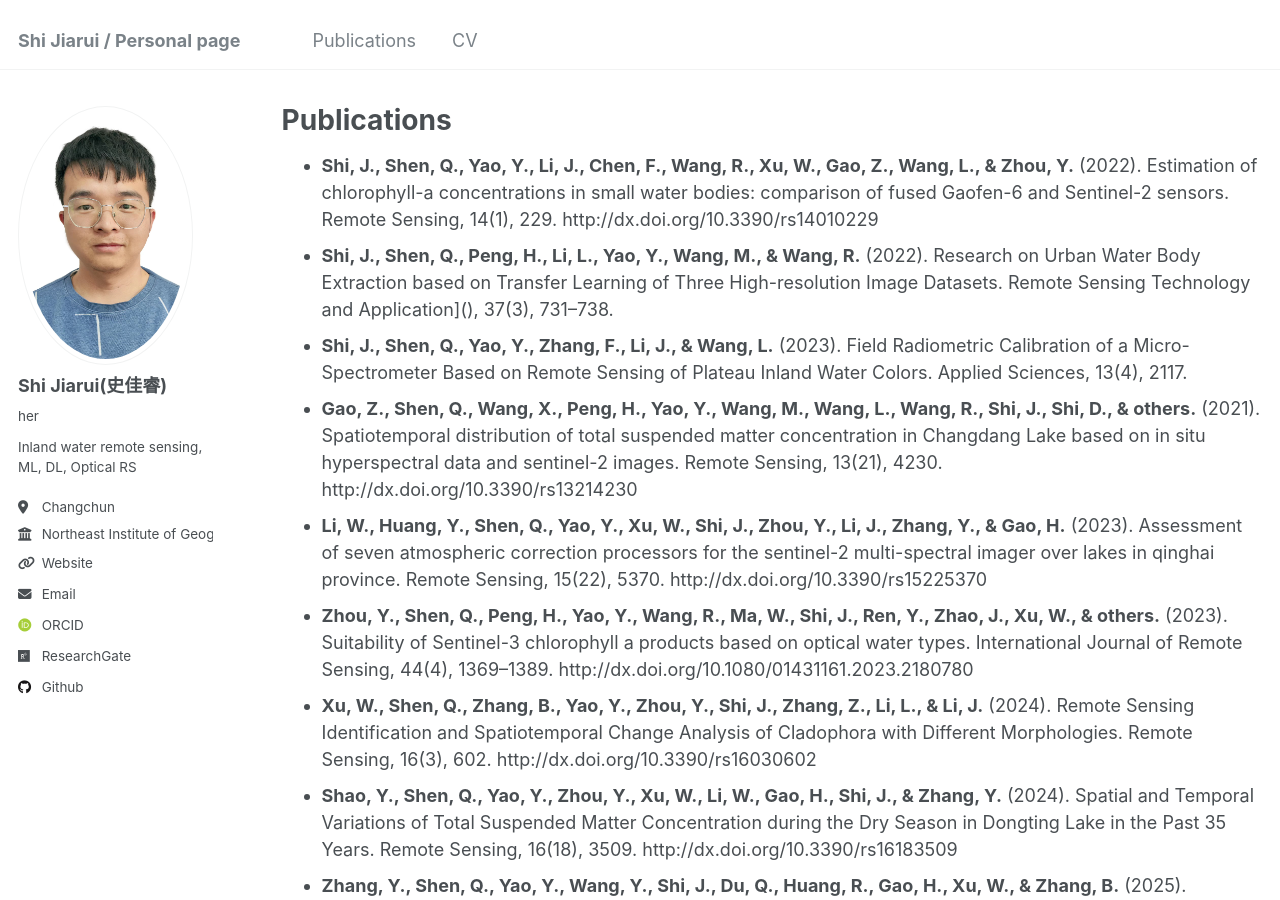
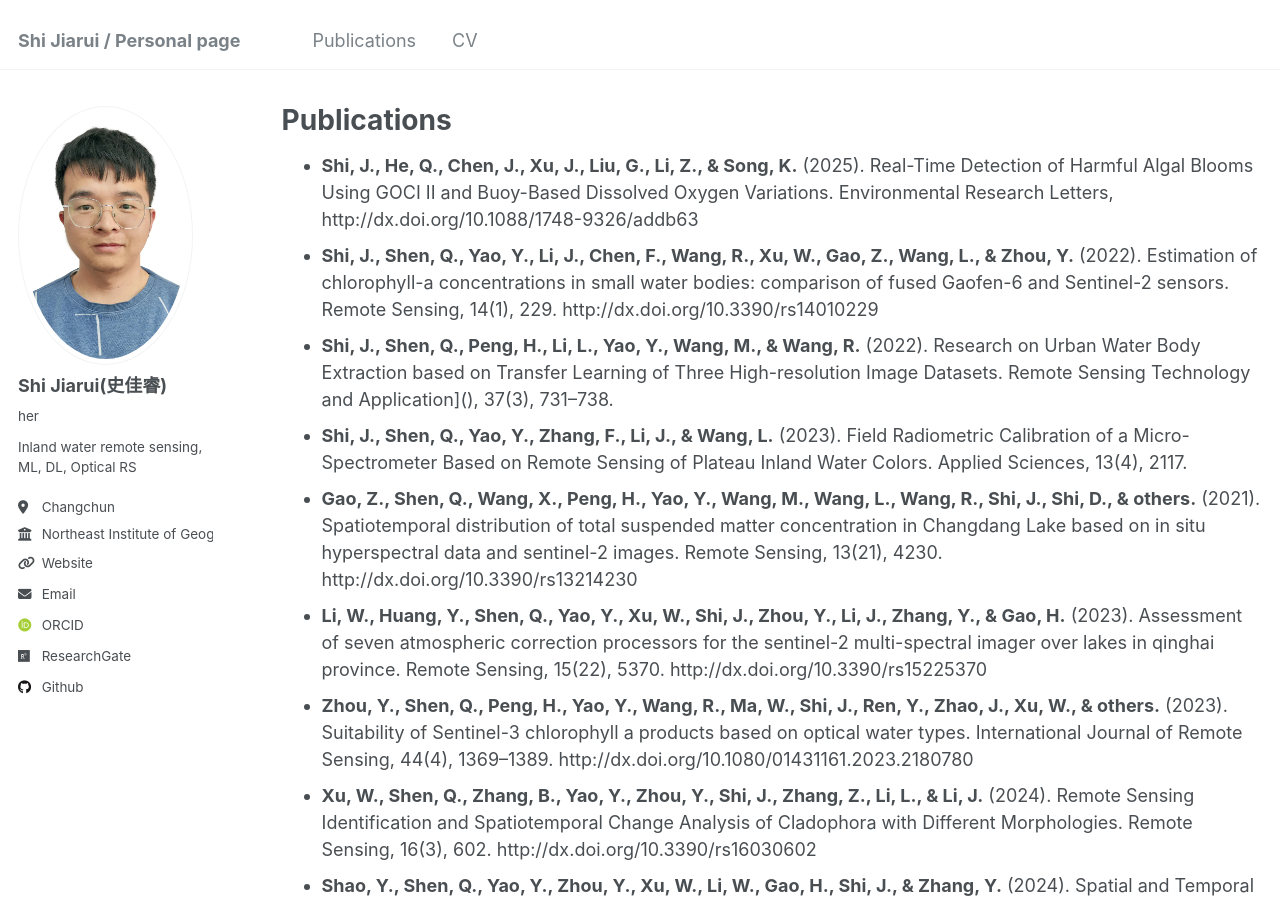
Before and after one commit to Shi-Jiarui/Shi-Jiarui.github.io, a Jekyll site: the page built from _pages/publications.md, in a window 1280 px wide and 900 px high. Built offline with Jekyll 4.4.1, drawn with Linux system fonts in a browser that asks for light colours; some web fonts are replaced.

Commit message:
Update publications.md
add  new article ERL

```diff
--- a/_pages/publications.md
+++ b/_pages/publications.md
@@ -6,8 +6,8 @@ author_profile: true
 ---
 
 
-
-
+- **Shi, J., He, Q., Chen, J., Xu, J., Liu, G., Li, Z., & Song, K.** (2025). Real-Time Detection of Harmful Algal Blooms Using GOCI II and Buoy-Based Dissolved Oxygen Variations. Environmental Research Letters,
+http://dx.doi.org/10.1088/1748-9326/addb63
 - **Shi, J., Shen, Q., Yao, Y., Li, J., Chen, F., Wang, R., Xu, W., Gao, Z., Wang, L., & Zhou, Y.** (2022). Estimation of chlorophyll-a concentrations in small water bodies: comparison of fused Gaofen-6 and Sentinel-2 sensors. Remote Sensing, 14(1), 229.  http://dx.doi.org/10.3390/rs14010229
 - **Shi, J., Shen, Q., Peng, H., Li, L., Yao, Y., Wang, M., & Wang, R.** (2022). Research on Urban Water Body Extraction based on Transfer Learning of Three High-resolution Image Datasets. Remote Sensing Technology and Application](), 37(3), 731–738.
 - **Shi, J., Shen, Q., Yao, Y., Zhang, F., Li, J., & Wang, L.** (2023). Field Radiometric Calibration of a Micro-Spectrometer Based on Remote Sensing of Plateau Inland Water Colors. Applied Sciences, 13(4), 2117.
```
